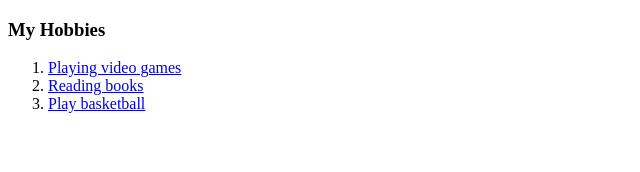
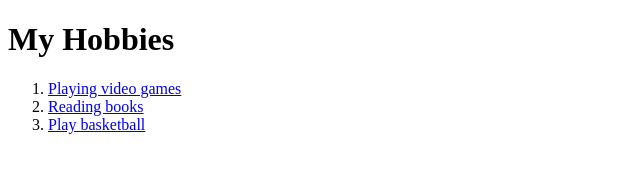
Before and after one commit to Ting-yiL/cv, a plain HTML site: page hobbies.html in a window 1280 px wide. Shown: the whole page, without its empty margins (0-640 px from the left). Drawn offline with Linux system fonts and the light colour scheme.

Commit message:
Update hobbies.html

```diff
--- a/hobbies.html
+++ b/hobbies.html
@@ -5,7 +5,7 @@
     <title>My hobbies</title>
   </head>
   <body>
-    <h3>My Hobbies</h3>
+    <h1>My Hobbies</h1>
     <ol type=1>
       <li><a href="https://www.ea.com/games/apex-legends">Playing video games</a></li>
       <li><a href="https://rickriordan.com/series/percy-jackson-and-the-olympians/">Reading books</a></li>
```
